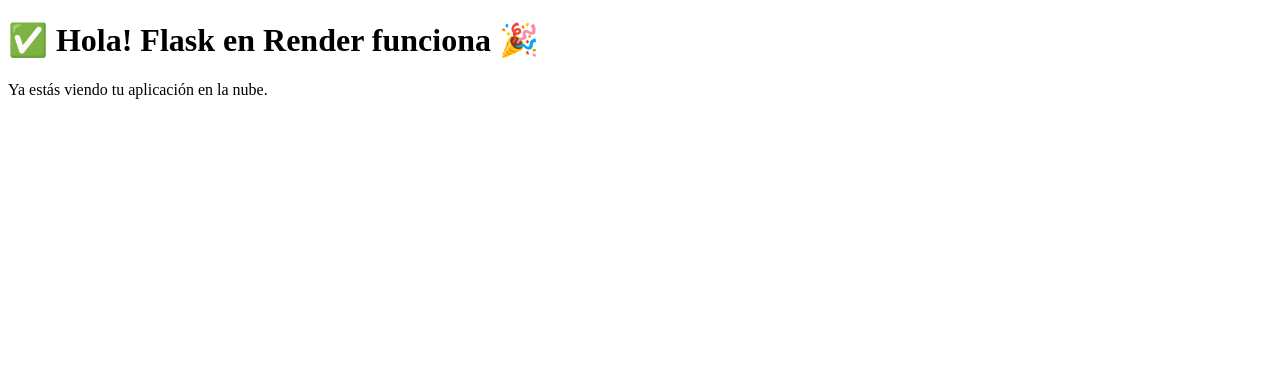
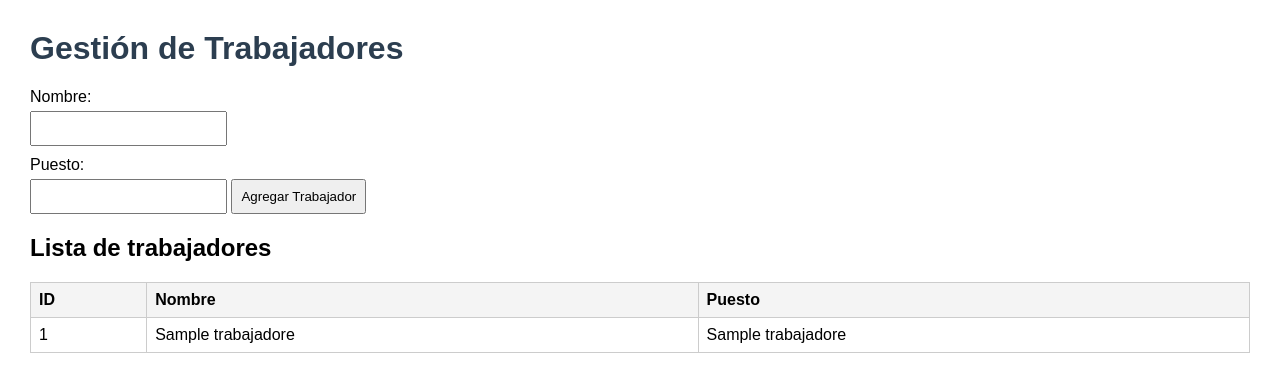
Before and after one commit to gsilvestre-pixel/erp-mini, a Flask app: template templates/index.html in a window 1280 px wide. Shown: the top 392 px of the page. Run offline with Flask 3, Linux system fonts and the light colour scheme; the template is opened without the code that fills it: most values are stand-ins (such as "Sample title", 1, 10 or a date in 2020).

Commit message:
Add files via upload

```diff
--- a/templates/index.html
+++ b/templates/index.html
@@ -2,10 +2,47 @@
 <html lang="es">
 <head>
     <meta charset="UTF-8">
-    <title>Mini ERP</title>
+    <title>Gestión de Trabajadores</title>
+    <style>
+        body { font-family: Arial, sans-serif; margin: 30px; }
+        h1 { color: #2c3e50; }
+        form { margin-bottom: 20px; }
+        label { display: block; margin-top: 10px; }
+        input, button { padding: 8px; margin-top: 5px; }
+        table { border-collapse: collapse; width: 100%; margin-top: 20px; }
+        th, td { border: 1px solid #ccc; padding: 8px; text-align: left; }
+        th { background-color: #f4f4f4; }
+    </style>
 </head>
 <body>
-    <h1>✅ Hola! Flask en Render funciona 🎉</h1>
-    <p>Ya estás viendo tu aplicación en la nube.</p>
+    <h1>Gestión de Trabajadores</h1>
+
+    <!-- Formulario para agregar trabajadores -->
+    <form action="/agregar" method="post">
+        <label for="nombre">Nombre:</label>
+        <input type="text" id="nombre" name="nombre" required>
+
+        <label for="puesto">Puesto:</label>
+        <input type="text" id="puesto" name="puesto" required>
+
+        <button type="submit">Agregar Trabajador</button>
+    </form>
+
+    <!-- Tabla de trabajadores -->
+    <h2>Lista de trabajadores</h2>
+    <table>
+        <tr>
+            <th>ID</th>
+            <th>Nombre</th>
+            <th>Puesto</th>
+        </tr>
+        {% for t in trabajadores %}
+        <tr>
+            <td>{{ t[0] }}</td>
+            <td>{{ t[1] }}</td>
+            <td>{{ t[2] }}</td>
+        </tr>
+        {% endfor %}
+    </table>
 </body>
 </html>
```
